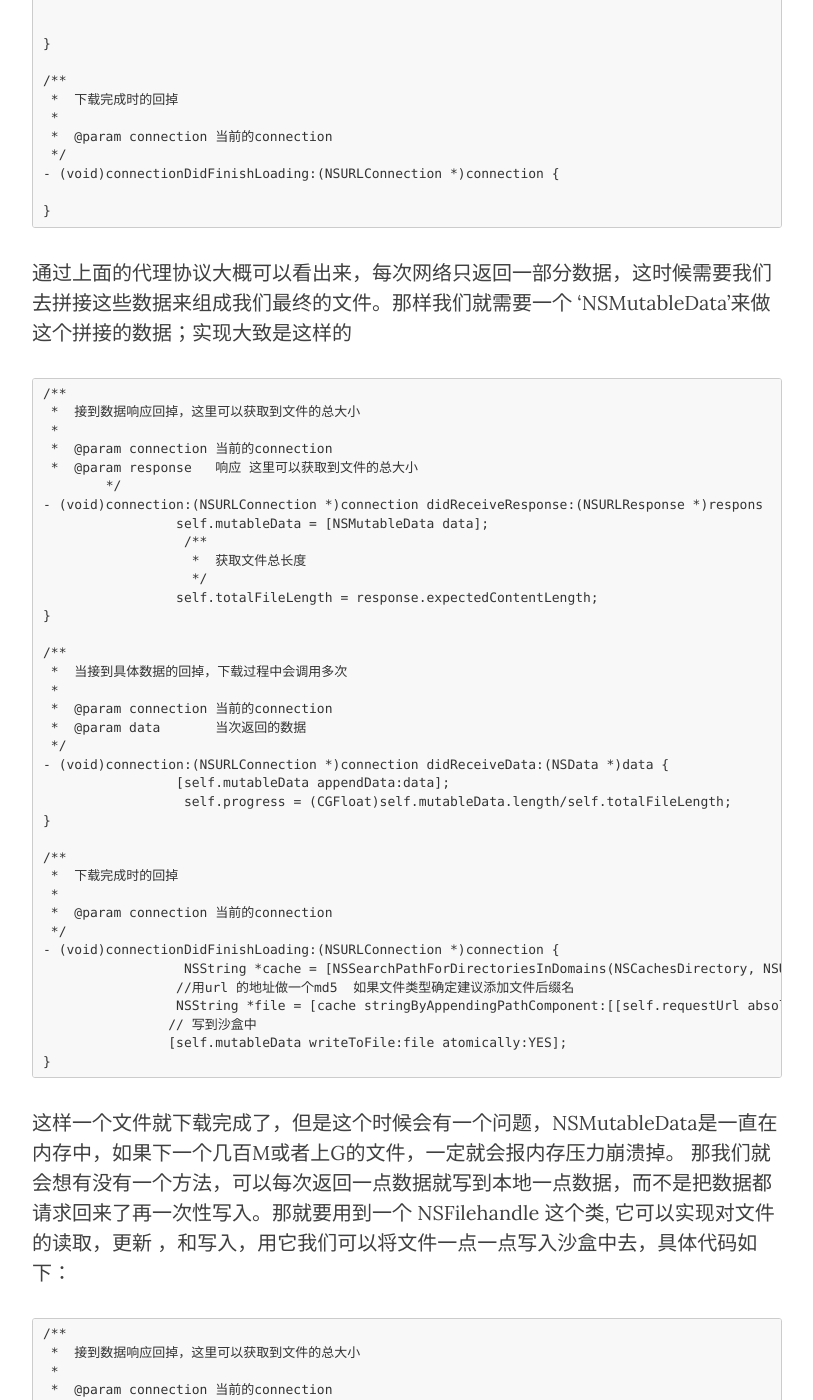
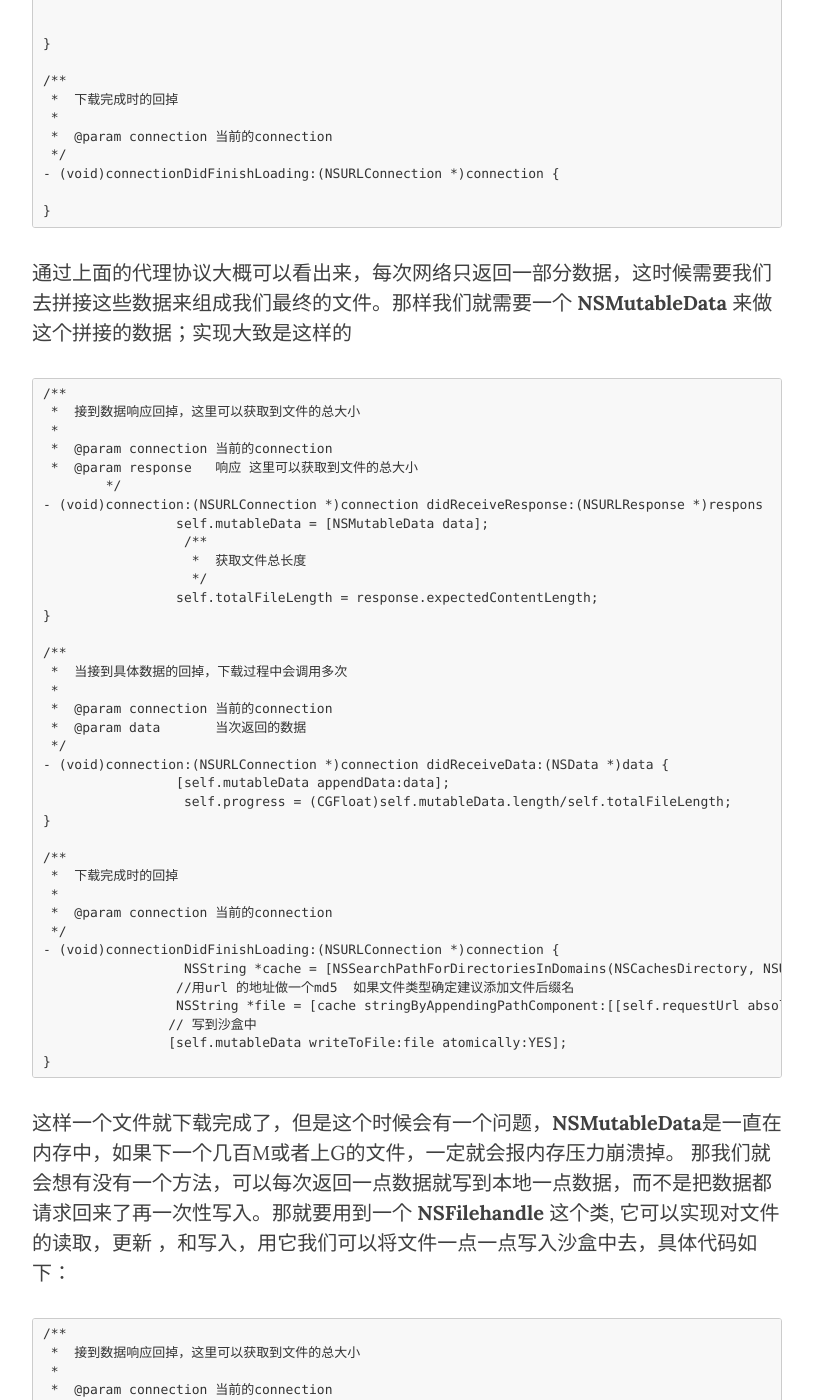
Before and after one commit to rhythmcity/blog, a Jekyll site: the page built from _posts/2015-11-26-iOS下载断点续传.md, in a window 1280 px wide and 1400 px high, scrolled down 2071 px. Shown: the whole window, without its empty margins (233-1046 px from the left). Built offline with Jekyll 4.4.1, drawn with Linux system fonts in a browser that asks for light colours; nearby versions of some CDN libraries; some of the changed text lies outside the part shown.

```diff
--- a/_posts/2015-11-26-iOS下载断点续传.md
+++ b/_posts/2015-11-26-iOS下载断点续传.md
@@ -6,7 +6,7 @@ categories: iOS
 featured_image: /images/cover.jpg
 ---
 
-最近在做一个视频断点下载的功能，做起来考虑的情况还挺多的，比如同时并行多个任务，当其中某一个任务暂停时队列中的任务要自动开始下载，当网络切换时要判断网络情况，没有网络时要暂停任务，下次有网络则自动开始，由于开始做的时候考虑的太少，导致最后总是在打补丁一样的写代码。现在我给大家写一下iOS的断点下载的实现方法，我会用 先用NSURLConnection 来实现。
+最近在做一个视频断点下载的功能，做起来考虑的情况还挺多的，比如同时并行多个任务，当其中某一个任务暂停时队列中的任务要自动开始下载，当网络切换时要判断网络情况，没有网络时要暂停任务，下次有网络则自动开始，由于开始做的时候考虑的太少，导致最后总是在打补丁一样的写代码。现在我给大家写一下iOS的断点下载的实现方法，我会用 先用**NSURLConnection** 来实现。
 
 ##NSURLConnection
 
@@ -90,7 +90,7 @@ featured_image: /images/cover.jpg
 	}
 
 
-通过上面的代理协议大概可以看出来，每次网络只返回一部分数据，这时候需要我们去拼接这些数据来组成我们最终的文件。那样我们就需要一个 'NSMutableData'来做这个拼接的数据；实现大致是这样的
+通过上面的代理协议大概可以看出来，每次网络只返回一部分数据，这时候需要我们去拼接这些数据来组成我们最终的文件。那样我们就需要一个 **NSMutableData** 来做这个拼接的数据；实现大致是这样的
 
 
 	/**
@@ -132,8 +132,8 @@ featured_image: /images/cover.jpg
 	}
 
 
-这样一个文件就下载完成了，但是这个时候会有一个问题，NSMutableData是一直在内存中，如果下一个几百M或者上G的文件，一定就会报内存压力崩溃掉。
-那我们就会想有没有一个方法，可以每次返回一点数据就写到本地一点数据，而不是把数据都请求回来了再一次性写入。那就要用到一个 NSFilehandle 这个类, 它可以实现对文件的读取，更新 ，和写入，用它我们可以将文件一点一点写入沙盒中去，具体代码如下：
+这样一个文件就下载完成了，但是这个时候会有一个问题，**NSMutableData**是一直在内存中，如果下一个几百M或者上G的文件，一定就会报内存压力崩溃掉。
+那我们就会想有没有一个方法，可以每次返回一点数据就写到本地一点数据，而不是把数据都请求回来了再一次性写入。那就要用到一个 **NSFilehandle** 这个类, 它可以实现对文件的读取，更新 ，和写入，用它我们可以将文件一点一点写入沙盒中去，具体代码如下：
 
 
 	/**
@@ -242,7 +242,7 @@ featured_image: /images/cover.jpg
   		 [[NSFileManager defaultManager] removeItemAtPath:[kRootPath stringByAppendingPathComponent:[[self.requestUrl absoluteString] MD5String]] error:&error];
 	}
 
-这样一个基本的断点下载功能就完成了。这是用NSURLConnection 实现的，iOS7 之后出现的新的网络类库 NSURLSession 这个可以支持后台下载，就是你程序按home键切到后台可以下载，甚至你程序崩溃，杀掉进程也可以下载。稍后整理一下再发一篇用 NSURLSession 实现的断点下载。
+这样一个基本的断点下载功能就完成了。这是用NSURLConnection 实现的，iOS7 之后出现的新的网络类库 **NSURLSession** 这个可以支持后台下载，就是你程序按home键切到后台可以下载，甚至你程序崩溃，杀掉进程也可以下载。稍后整理一下再发一篇用 NSURLSession 实现的断点下载。
 
 完整的代码请看 <https://github.com/rhythmcity/DownLoad>
 
```
